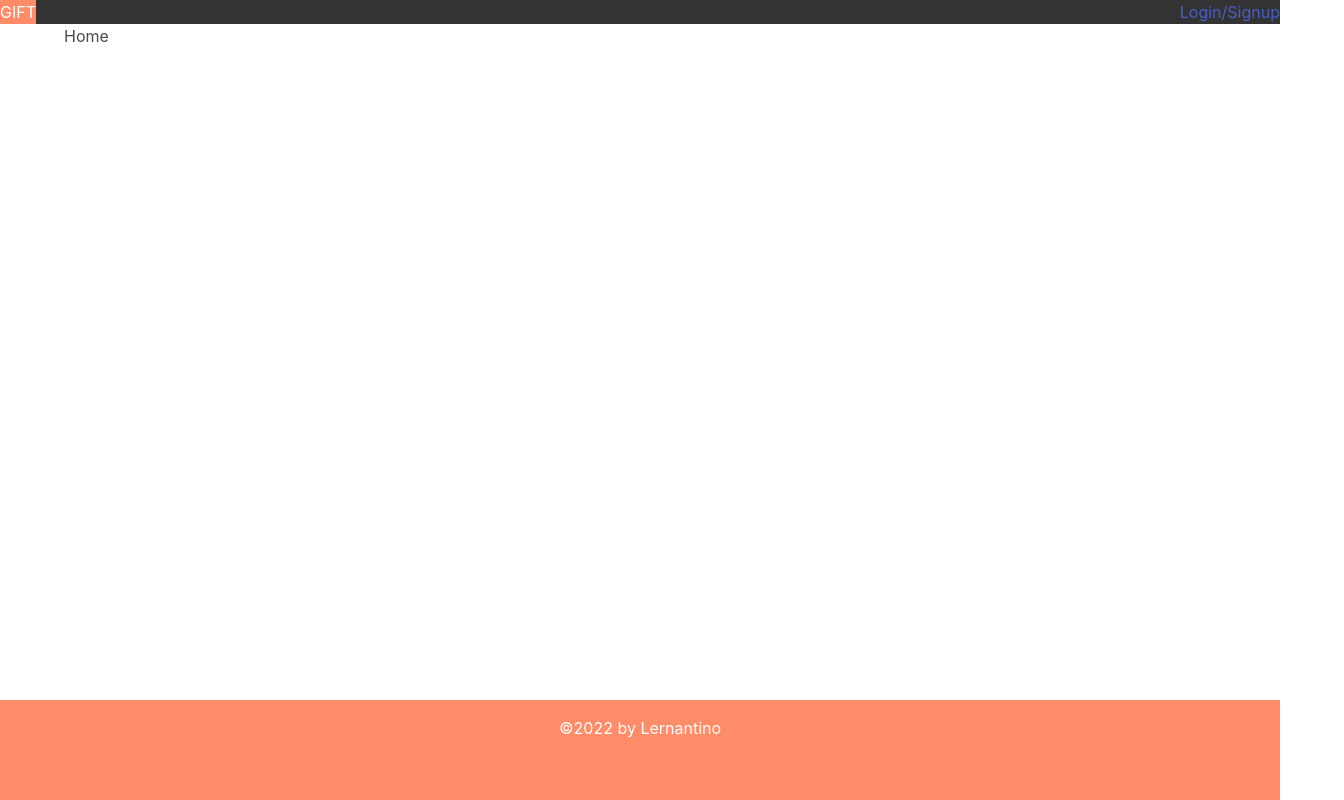
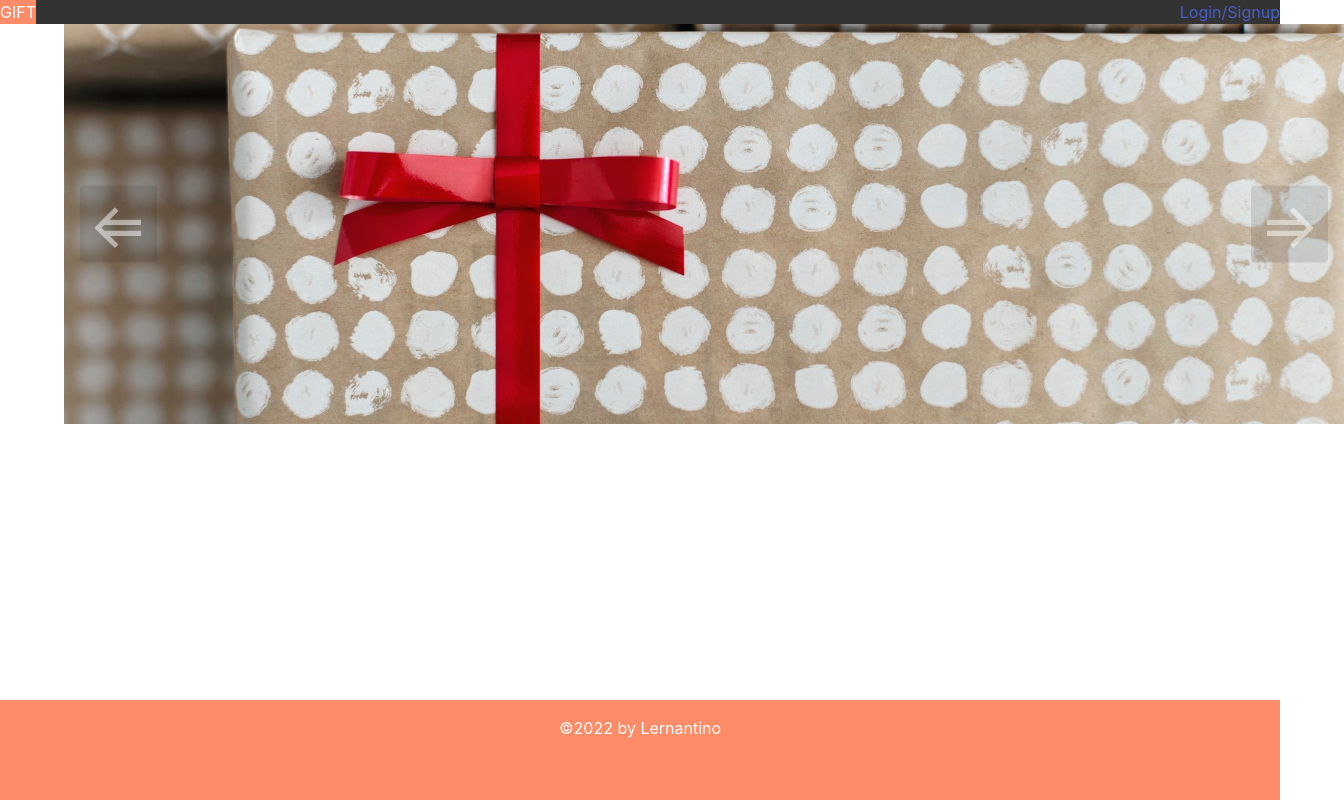
Before and after one commit to jrera1796/GIFT, a React (Create React App) app in the folder client/: page / in a window 1280 px wide. Shown: the whole page, 1344 px wide, since content can reach past the window. Built offline with nearby package versions, Linux system fonts and the light colour scheme.

Commit message:
Added carousel/hero

```diff
--- /dev/null
+++ b/client/src/components/Hero/index.js
@@ -0,0 +1,37 @@
+import React from "react";
+
+const Hero = () => {
+  const buttons = document.querySelectorAll("[data-carousel-button]");
+
+  buttons.forEach(button => {
+    button.addEventListener("click", () => {
+      const offset = button.dataset.carouselButton === "next" ? 1 : -1
+      const slides = button
+        .closest("[data-carousel]")
+        .querySelector("[data-slides]")
+
+      const activeSlide = slides.querySelector("[data-active]")
+      let newIndex = [...slides.children].indexOf(activeSlide) + offset
+      if (newIndex < 0) newIndex = slides.children.length - 1
+      if (newIndex >= slides.children.length) newIndex = 0
+      slides.children[newIndex].dataset.active = true
+      delete activeSlide.dataset.active
+    })
+  })
+  return (
+    <div class="carousel" data-carousel>
+      <button class="carousel-button prev" data-carousel-button="prev">&#8656;</button>
+      <button class="carousel-button next" data-carousel-button="next">&#8658;</button>
+      <ul data-slides>
+        <li class="slide" data-active>
+          <img src={require('../../assets/images/present1.jpeg')} alt="xmas"></img>
+        </li>
+        <li class="slide">
+          <img src={require('../../assets/images/valentines1.jpeg')} alt="xmas"></img>
+        </li>
+      </ul>
+    </div>
+  )
+}
+
+export default Hero;
--- a/client/src/index.css
+++ b/client/src/index.css
@@ -69,3 +69,63 @@ footer{
   color: white;
   text-align: center;
 }
+
+/* Hero Carousel Things*/
+.carousel{
+  width: 100vw;
+  height: 50vh;
+  position: relative;
+}
+
+.slide{
+position: absolute;
+inset: 0;
+opacity: 0;
+transition: 200ms opacity ease-in-out;
+transition-delay: 200ms;
+}
+.slide > img {
+  display: block;
+  width: 100%;
+  height: 100%;
+  object-fit: cover;
+  object-position: center;
+}
+.slide[data-active]{
+  opacity: 1;
+  z-index: 1;
+  transition-delay: 0ms;
+}
+.carousel > ul{
+  margin: 0;
+  padding: 0;
+  list-style: none;
+}
+.carousel-button {
+  position: absolute;
+  background: none;
+  z-index: 2;
+  border: none;
+  font-size: 4rem;
+  top: 50%;
+  transform: translateY(-50%);
+  color: rgb(255, 255, 255, .5);
+  border-radius: .25rem;
+  padding: 0 .5rem;
+  background-color: rgba(0, 0, 0, .1);
+}
+
+.carousel-button:hover,.carousel-button:focus{
+  color: white;
+  background-color: rgba(0, 0, 0, .2);
+}
+
+.carousel-button:focus{
+  outline: 1px solid black;
+}
+.carousel-button.prev{
+  left: 1rem;;
+}
+.carousel-button.next{
+  right: 1rem;;
+}
--- a/client/src/pages/Home.js
+++ b/client/src/pages/Home.js
@@ -1,7 +1,8 @@
 import React from 'react'
+import Hero from '../components/Hero'
 
 export default function Home() {
   return (
-    <div>Home</div>
+    <div><Hero></Hero></div>
   )
 }
```
Also changed, not shown: client/src/assets/images/present1.jpeg (added), client/src/assets/images/valentines1.jpeg (added).
